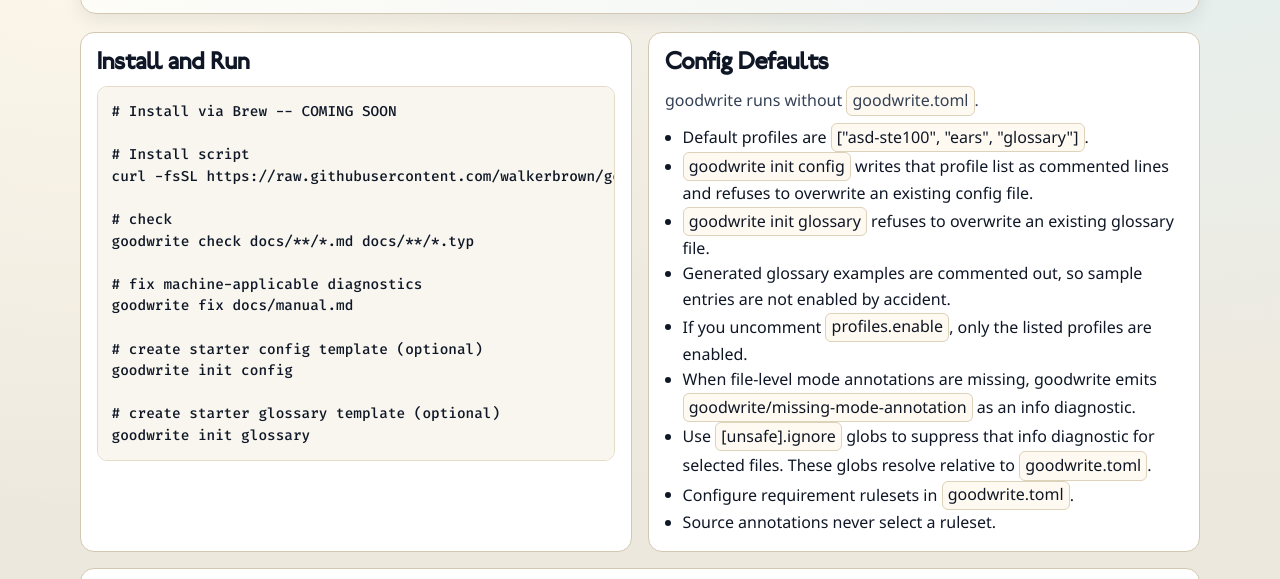
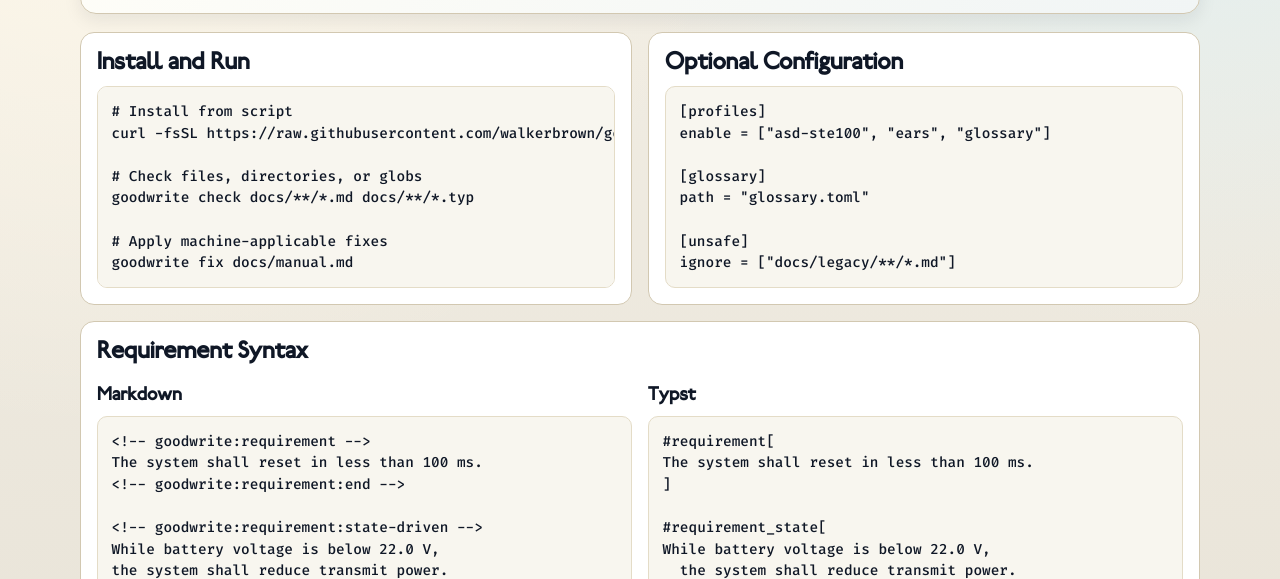
Before and after one commit to walkerbrown/goodwrite, a plain HTML site: page site/docs.html in a window 1280 px wide. Shown: the part 221-800 px from the top of the page. Drawn offline with Linux system fonts and the light colour scheme.

Commit message:
Update README and site/

```diff
--- a/site/assets/rules.js
+++ b/site/assets/rules.js
@@ -76,8 +76,6 @@
         rule.section_number,
         rule.rule_number,
         rule.citation,
-        rule.test_pass,
-        rule.test_fail,
       ]
         .join(" ")
         .toLowerCase();
@@ -94,14 +92,12 @@
     for (const rule of state.filtered) {
       const row = document.createElement("tr");
       row.innerHTML = `
-        <td><code>${escapeHtml(rule.id)}</code><br /><small>${escapeHtml(rule.title)}</small></td>
+        <td class="rule-id-cell"><code>${escapeHtml(rule.id)}</code><br /><small>${escapeHtml(rule.title)}</small></td>
         <td>${escapeHtml(rule.profile)}</td>
         <td>${escapeHtml(rule.standard)}</td>
         <td>${escapeHtml(rule.section_number)} · ${escapeHtml(rule.section_name)}</td>
         <td>${escapeHtml(rule.rule_number)}</td>
         <td>${escapeHtml(rule.citation)}</td>
-        <td><code>${escapeHtml(rule.test_pass)}</code></td>
-        <td><code>${escapeHtml(rule.test_fail)}</code></td>
       `;
       rulesBody.appendChild(row);
     }
--- a/site/assets/styles.css
+++ b/site/assets/styles.css
@@ -334,6 +334,10 @@ table {
     min-width: 860px;
 }
 
+table.rules-table {
+    min-width: 740px;
+}
+
 th,
 td {
     text-align: left;
@@ -353,6 +357,19 @@ th {
 
 tr:hover td {
     background: #fffcf5;
+}
+
+.rule-id-col,
+.rule-id-cell {
+    min-width: 19rem;
+}
+
+.rule-id-cell code {
+    white-space: nowrap;
+}
+
+.rule-id-cell small {
+    color: var(--ink-soft);
 }
 
 .kv {
--- a/site/docs.html
+++ b/site/docs.html
@@ -6,7 +6,7 @@
         <title>goodwrite Docs</title>
         <meta
             name="description"
-            content="goodwrite configuration, CLI commands, requirement syntax, and CI quality gates."
+            content="goodwrite quickstart, optional configuration, and requirement annotation syntax."
         />
         <link rel="icon" type="image/svg+xml" href="./assets/favicon.svg" />
         <link rel="stylesheet" href="./assets/styles.css" />
@@ -32,84 +32,33 @@
                 <article class="card col-6">
                     <h2>Install and Run</h2>
                     <pre>
-# Install via Brew -- COMING SOON
-
-# Install script
+# Install from script
 curl -fsSL https://raw.githubusercontent.com/walkerbrown/goodwrite/main/scripts/install.sh | bash
 
-# check
+# Check files, directories, or globs
 goodwrite check docs/**/*.md docs/**/*.typ
 
-# fix machine-applicable diagnostics
-goodwrite fix docs/manual.md
-
-# create starter config template (optional)
-goodwrite init config
-
-# create starter glossary template (optional)
-goodwrite init glossary</pre
+# Apply machine-applicable fixes
+goodwrite fix docs/manual.md</pre
                     >
                 </article>
 
                 <article class="card col-6">
-                    <h2>Config Defaults</h2>
-                    <p>
-                        goodwrite runs without
-                        <span class="inline-code">goodwrite.toml</span>.
-                    </p>
-                    <ul>
-                        <li>
-                            Default profiles are
-                            <span class="inline-code"
-                                >["asd-ste100", "ears", "glossary"]</span
-                            >.
-                        </li>
-                        <li>
-                            <span class="inline-code">goodwrite init config</span>
-                            writes that profile list as commented lines and
-                            refuses to overwrite an existing config file.
-                        </li>
-                        <li>
-                            <span class="inline-code">goodwrite init glossary</span>
-                            refuses to overwrite an existing glossary file.
-                        </li>
-                        <li>
-                            Generated glossary examples are commented out, so
-                            sample entries are not enabled by accident.
-                        </li>
-                        <li>
-                            If you uncomment
-                            <span class="inline-code">profiles.enable</span>,
-                            only the listed profiles are enabled.
-                        </li>
-                        <li>
-                            When file-level mode annotations are missing,
-                            goodwrite emits
-                            <span class="inline-code"
-                                >goodwrite/missing-mode-annotation</span
-                            >
-                            as an info diagnostic.
-                        </li>
-                        <li>
-                            Use <span class="inline-code">[unsafe].ignore</span>
-                            globs to suppress that info diagnostic for selected
-                            files. These globs resolve relative to
-                            <span class="inline-code">goodwrite.toml</span>.
-                        </li>
-                        <li>
-                            Configure requirement rulesets in
-                            <span class="inline-code">goodwrite.toml</span>.
-                        </li>
-                        <li>Source annotations never select a ruleset.</li>
-                    </ul>
+                    <h2>Optional Configuration</h2>
+                    <pre>
+[profiles]
+enable = ["asd-ste100", "ears", "glossary"]
+
+[glossary]
+path = "glossary.toml"
+
+[unsafe]
+ignore = ["docs/legacy/**/*.md"]</pre
+                    >
                 </article>
 
                 <article class="card col-12">
                     <h2>Requirement Syntax</h2>
-                    <p>
-                        Requirement type vocabulary comes from active
-                        requirement rulesets (EARS by default).
-                    </p>
                     <div class="grid">
                         <div class="col-6">
                             <h3>Markdown</h3>
@@ -118,7 +67,6 @@ goodwrite init glossary</pre
 The system shall reset in less than 100 ms.
 &lt;!-- goodwrite:requirement:end --&gt;
 
-&lt;!-- optional type --&gt;
 &lt;!-- goodwrite:requirement:state-driven --&gt;
 While battery voltage is below 22.0 V,
 the system shall reduce transmit power.
@@ -145,7 +93,8 @@ While battery voltage is below 22.0 V,
 
         <footer class="site-footer">
             <p>
-                goodwrite.dev/docs • Canonical usage and CI contract reference.
+                goodwrite.dev • Banish ambiguity and wrongwrite from your
+                technical documentation.
             </p>
         </footer>
     </body>
```
Also changed, not shown: site/404.html (+4 -1 lines), site/index.html (+1 -2 lines), site/rules.html (+33 -14 lines), README.md.
